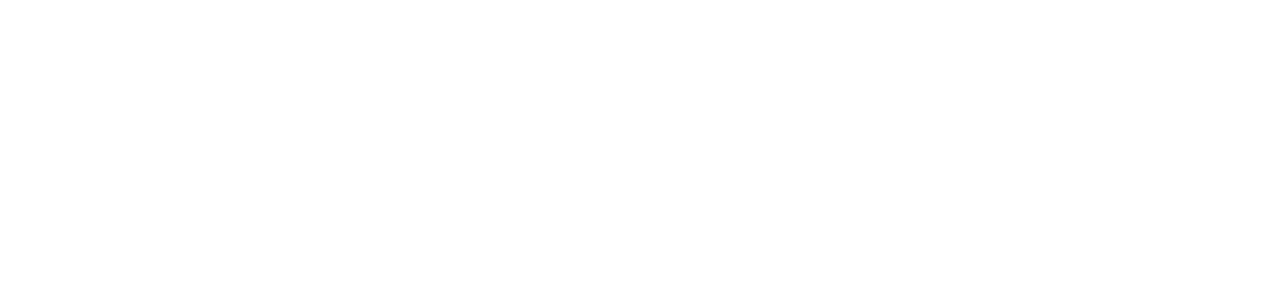
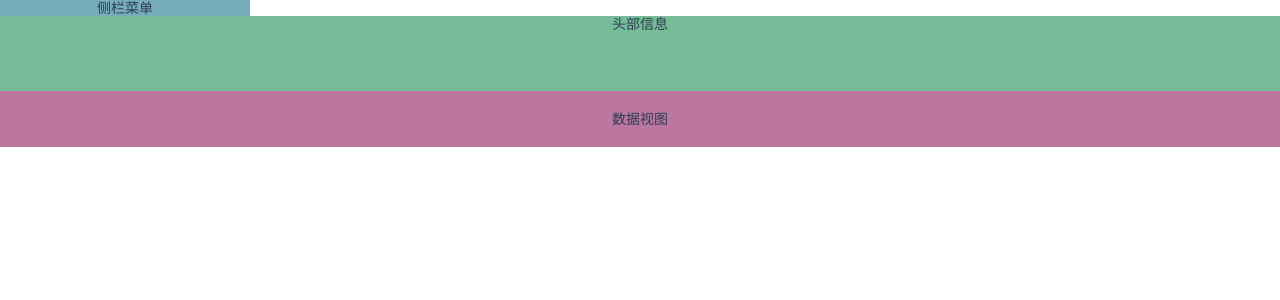
Before and after one commit to hyq2428/vue-elem-admin, a Vue app: page /#/home in a window 1280 px wide. Before the commit this address had no page. Shown: the top 300 px of the page. Built offline with nearby package versions, Linux system fonts and the light colour scheme.

Commit message:
后台管理

```diff
--- /dev/null
+++ b/src/Layout/Index.vue
@@ -0,0 +1,29 @@
+<template>
+    <el-container id="layout-container">
+        <el-aside id="layout-aside" width="250px">侧栏菜单</el-aside>
+        <el-container >
+            <el-header id="layout-header" height="75px">头部信息</el-header>
+            <el-main id="layout-main">数据视图</el-main>
+        </el-container>
+    </el-container>
+</template>
+<script>
+    export default{
+        name:"Layout"
+    }
+</script>
+<style lang="scss" scoped>
+#layout-container{
+    height: 100vh;
+}
+#layout-aside{
+    background-color: #77acbc;
+    // display: inline-block;
+}
+#layout-header{
+    background-color: #77bc99;
+}
+#layout-main{
+    background-color: #bc77a1;
+}
+</style>
--- a/src/router/index.js
+++ b/src/router/index.js
@@ -15,20 +15,26 @@
         component: () =>
             import ( /* webpackChunkName: "about" */ "../views/AboutView.vue"),
     },
-    {
-        path: "/test",
-        name: "test",
-        // route level code-splitting
-        // this generates a separate chunk (about.[hash].js) for this route
-        // which is lazy-loaded when the route is visited.
-        component: () =>
-            import ( /* webpackChunkName: "about" */ "../views/TestView.vue"),
-    },
+    // {
+    //     path: "/test",
+    //     name: "test",
+    //     // route level code-splitting
+    //     // this generates a separate chunk (about.[hash].js) for this route
+    //     // which is lazy-loaded when the route is visited.
+    //     component: () =>
+    //         import ( /* webpackChunkName: "about" */ "../views/TestView.vue"),
+    // },
     {
         path: "/login",
         name: "Login",
         component: () =>
             import ("../views/account/Login.vue"),
+    },
+    {
+        path: "/home",
+        name: "Home",
+        component: () =>
+            import ("../Layout/Index.vue"),
     },
     //测试用的
     // {
--- a/src/utils/request.js
+++ b/src/utils/request.js
@@ -20,7 +20,7 @@
         ElMessage.error({
             message: data.message
         })
-        return Promise.resolve(data)
+        return Promise.reject(data)
     }
 }, function(error) {
     const errorData = JSON.parse(error.request.response)
```
